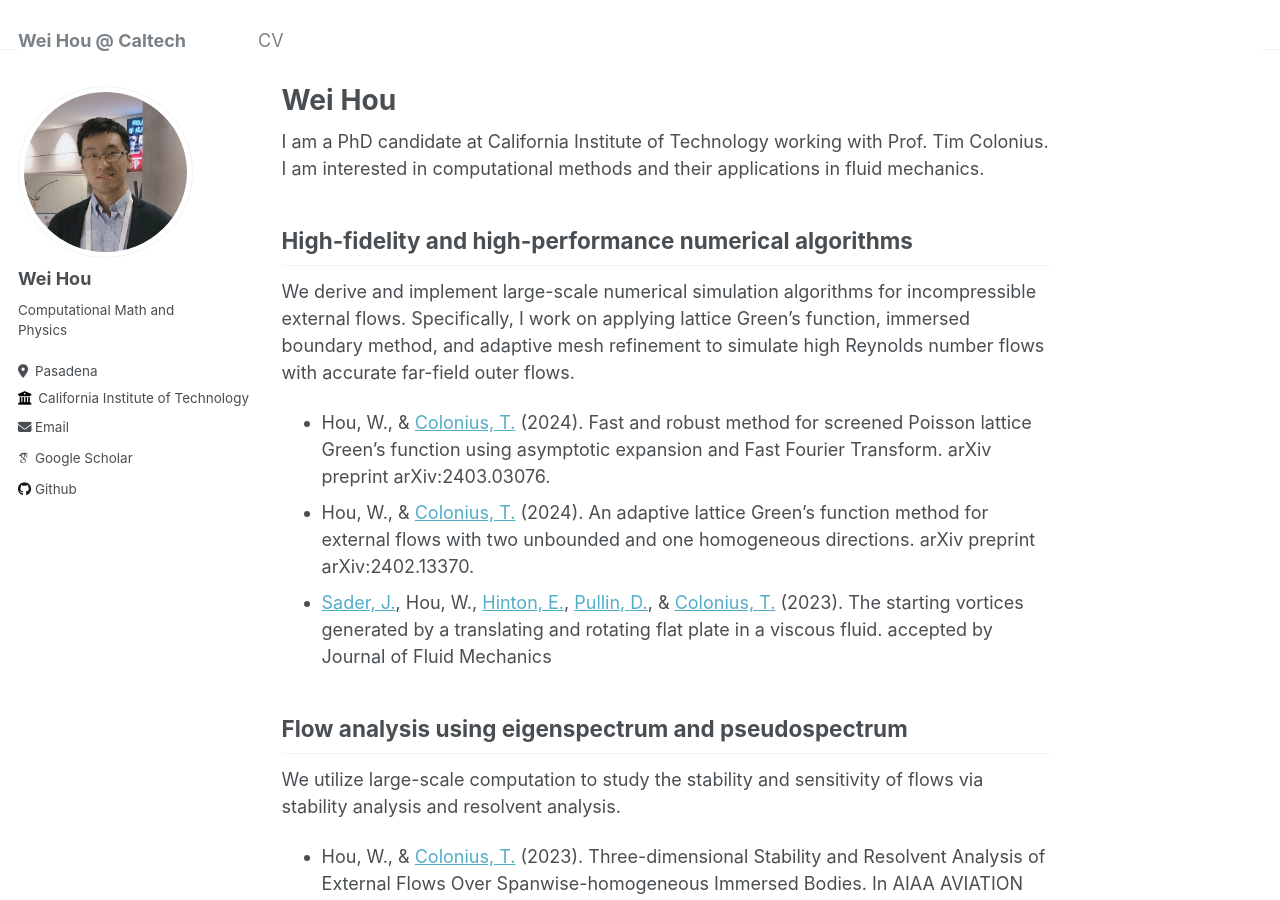
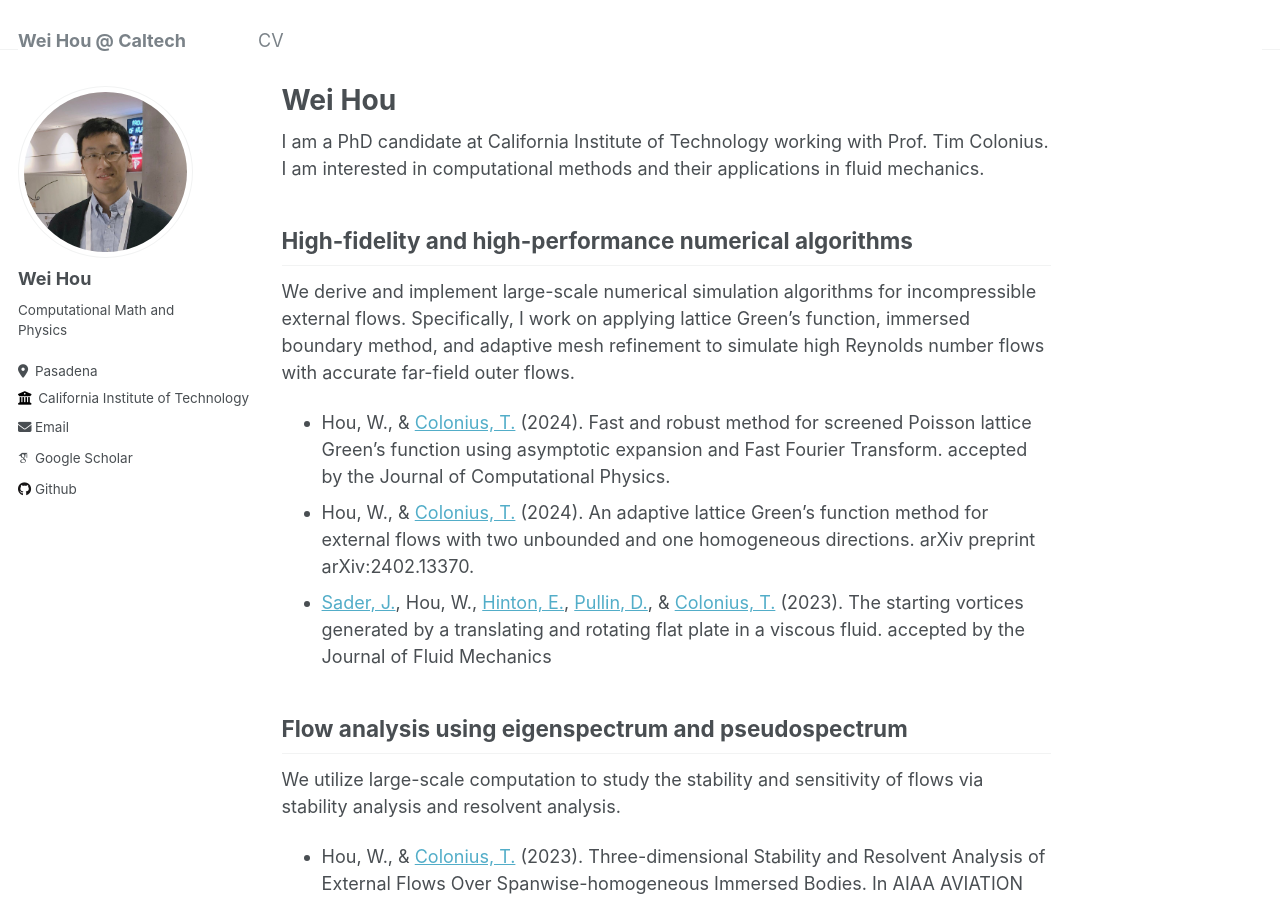
Before and after one commit to WeiHou1996/weihou.github.io, a Jekyll site: the page built from _pages/about.md, in a window 1280 px wide and 900 px high. Built offline with Jekyll 4.4.1, drawn with Linux system fonts in a browser that asks for light colours; some web fonts are replaced.

Commit message:
Update about.md

```diff
--- a/_pages/about.md
+++ b/_pages/about.md
@@ -11,9 +11,9 @@ I am a PhD candidate at California Institute of Technology working with Prof. Ti
 High-fidelity and high-performance numerical algorithms
 ------
 We derive and implement large-scale numerical simulation algorithms for incompressible external flows. Specifically, I work on applying lattice Green's function, immersed boundary method, and adaptive mesh refinement to simulate high Reynolds number flows with accurate far-field outer flows.
-- Hou, W., & [Colonius, T.](https://colonius.caltech.edu/) (2024). Fast and robust method for screened Poisson lattice Green's function using asymptotic expansion and Fast Fourier Transform. arXiv preprint arXiv:2403.03076.
+- Hou, W., & [Colonius, T.](https://colonius.caltech.edu/) (2024). Fast and robust method for screened Poisson lattice Green's function using asymptotic expansion and Fast Fourier Transform. accepted by the Journal of Computational Physics.
 - Hou, W., & [Colonius, T.](https://colonius.caltech.edu/) (2024). An adaptive lattice Green's function method for external flows with two unbounded and one homogeneous directions. arXiv preprint arXiv:2402.13370.
-- [Sader, J.](https://sader.caltech.edu/), Hou, W., [Hinton, E.](https://blogs.unimelb.edu.au/edward-hinton/), [Pullin, D.](https://www.eas.caltech.edu/people/dpullin), & [Colonius, T.](https://colonius.caltech.edu/) (2023). The starting vortices generated by a translating and rotating flat plate in a viscous fluid. accepted by Journal of Fluid Mechanics
+- [Sader, J.](https://sader.caltech.edu/), Hou, W., [Hinton, E.](https://blogs.unimelb.edu.au/edward-hinton/), [Pullin, D.](https://www.eas.caltech.edu/people/dpullin), & [Colonius, T.](https://colonius.caltech.edu/) (2023). The starting vortices generated by a translating and rotating flat plate in a viscous fluid. accepted by the Journal of Fluid Mechanics
 
 Flow analysis using eigenspectrum and pseudospectrum
 ------
```
